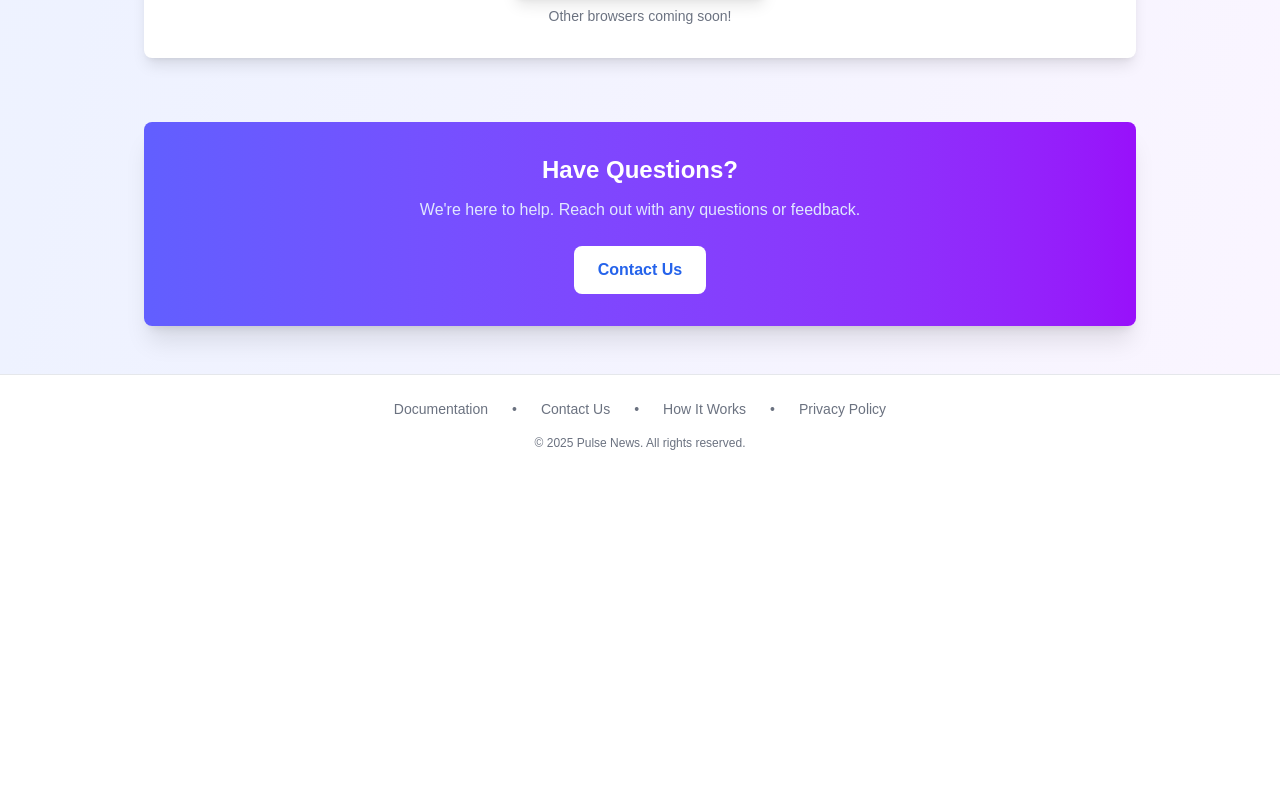
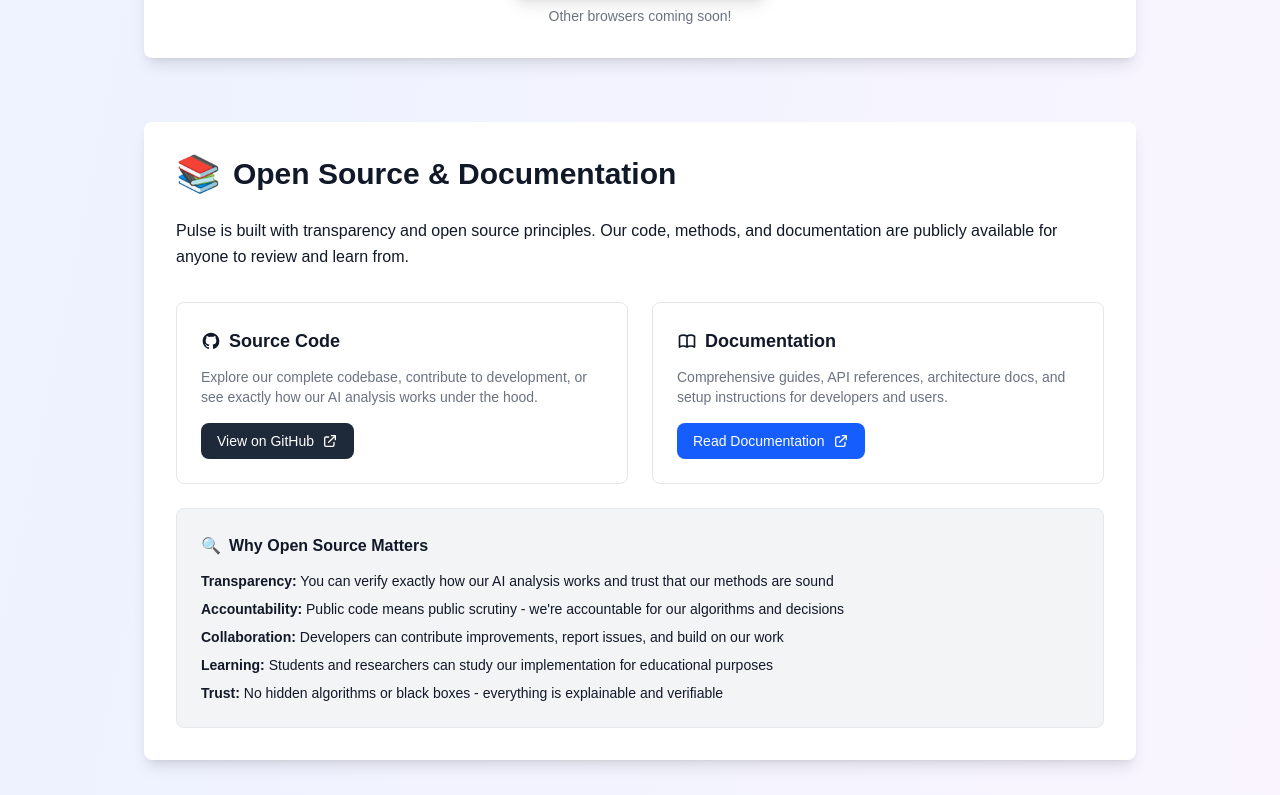
Before and after one commit to caderichard-debug/Pulse-News, a Next.js app in the folder frontend/: page /how-it-works in a window 1280 px wide. Shown: the part 5325-6120 px from the top of the page. Before the commit the page ends 5800 px from the top, so only its background shows below. Built offline with nearby package versions, Linux system fonts and the light colour scheme; no server answers.

Commit message:
add docs advertising to website.

```diff
--- a/frontend/src/app/how-it-works/page.tsx
+++ b/frontend/src/app/how-it-works/page.tsx
@@ -458,6 +458,83 @@
             </div>
           </section>
 
+          {/* Open Source & Documentation */}
+          <section className="mb-16">
+            <div className="bg-card rounded-lg shadow-lg p-8">
+              <h2 className="text-3xl font-bold text-foreground mb-6 flex items-center gap-3">
+                <span className="text-4xl">📚</span>
+                Open Source & Documentation
+              </h2>
+              <div className="space-y-4 text-card-foreground leading-relaxed">
+                <p>
+                  Pulse is built with transparency and open source principles. Our code, methods, and documentation are publicly available for anyone to review and learn from.
+                </p>
+
+                <div className="grid md:grid-cols-2 gap-6 mt-8">
+                  <div className="bg-background border border-border rounded-lg p-6">
+                    <h3 className="font-semibold text-lg text-foreground mb-3 flex items-center gap-2">
+                      <svg className="w-5 h-5" fill="currentColor" viewBox="0 0 24 24">
+                        <path fillRule="evenodd" d="M12 2C6.477 2 2 6.484 2 12.017c0 4.425 2.865 8.18 6.839 9.504.5.092.682-.217.682-.483 0-.237-.008-.868-.013-1.703-2.782.605-3.369-1.343-3.369-1.343-.454-1.158-1.11-1.466-1.11-1.466-.908-.62.069-.608.069-.608 1.003.07 1.531 1.032 1.531 1.032.892 1.53 2.341 1.088 2.91.832.092-.647.35-1.088.636-1.338-2.22-.253-4.555-1.113-4.555-4.951 0-1.093.39-1.988 1.029-2.688-.103-.253-.446-1.272.098-2.65 0 0 .84-.27 2.75 1.026A9.564 9.564 0 0112 6.844c.85.004 1.705.115 2.504.337 1.909-1.296 2.747-1.027 2.747-1.027.546 1.379.202 2.398.1 2.651.64.7 1.028 1.595 1.028 2.688 0 3.848-2.339 4.695-4.566 4.943.359.309.678.92.678 1.855 0 1.338-.012 2.419-.012 2.747 0 .268.18.58.688.482A10.019 10.019 0 0022 12.017C22 6.484 17.522 2 12 2z" clipRule="evenodd" />
+                      </svg>
+                      Source Code
+                    </h3>
+                    <p className="text-sm text-muted-foreground mb-4">
+                      Explore our complete codebase, contribute to development, or see exactly how our AI analysis works under the hood.
+                    </p>
+                    <a
+                      href="https://github.com/caderichard-debug/Pulse-News"
+                      target="_blank"
+                      rel="noopener noreferrer"
+                      className="inline-flex items-center gap-2 px-4 py-2 bg-gray-800 dark:bg-gray-700 text-white rounded-lg hover:bg-gray-700 dark:hover:bg-gray-600 transition-colors font-medium text-sm"
+                    >
+                      View on GitHub
+                      <svg className="w-4 h-4" fill="none" stroke="currentColor" viewBox="0 0 24 24">
+                        <path strokeLinecap="round" strokeLinejoin="round" strokeWidth={2} d="M10 6H6a2 2 0 00-2 2v10a2 2 0 002 2h10a2 2 0 002-2v-4M14 4h6m0 0v6m0-6L10 14" />
+                      </svg>
+                    </a>
+                  </div>
+
+                  <div className="bg-background border border-border rounded-lg p-6">
+                    <h3 className="font-semibold text-lg text-foreground mb-3 flex items-center gap-2">
+                      <svg className="w-5 h-5" fill="none" stroke="currentColor" viewBox="0 0 24 24">
+                        <path strokeLinecap="round" strokeLinejoin="round" strokeWidth={2} d="M12 6.253v13m0-13C10.832 5.477 9.246 5 7.5 5S4.168 5.477 3 6.253v13C4.168 18.477 5.754 18 7.5 18s3.332.477 4.5 1.253m0-13C13.168 5.477 14.754 5 16.5 5c1.747 0 3.332.477 4.5 1.253v13C19.832 18.477 18.247 18 16.5 18c-1.746 0-3.332.477-4.5 1.253" />
+                      </svg>
+                      Documentation
+                    </h3>
+                    <p className="text-sm text-muted-foreground mb-4">
+                      Comprehensive guides, API references, architecture docs, and setup instructions for developers and users.
+                    </p>
+                    <a
+                      href="https://pulse-news.readthedocs.io/en/latest/"
+                      target="_blank"
+                      rel="noopener noreferrer"
+                      className="inline-flex items-center gap-2 px-4 py-2 bg-blue-600 dark:bg-blue-700 text-white rounded-lg hover:bg-blue-700 dark:hover:bg-blue-800 transition-colors font-medium text-sm"
+                    >
+                      Read Documentation
+                      <svg className="w-4 h-4" fill="none" stroke="currentColor" viewBox="0 0 24 24">
+                        <path strokeLinecap="round" strokeLinejoin="round" strokeWidth={2} d="M10 6H6a2 2 0 00-2 2v10a2 2 0 002 2h10a2 2 0 002-2v-4M14 4h6m0 0v6m0-6L10 14" />
+                      </svg>
+                    </a>
+                  </div>
+                </div>
+
+                <div className="bg-secondary border border-border rounded-lg p-6 mt-6">
+                  <h3 className="font-semibold text-foreground mb-3 flex items-center gap-2">
+                    <span>🔍</span>
+                    <span>Why Open Source Matters</span>
+                  </h3>
+                  <ul className="text-sm text-card-foreground space-y-2">
+                    <li><strong>Transparency:</strong> You can verify exactly how our AI analysis works and trust that our methods are sound</li>
+                    <li><strong>Accountability:</strong> Public code means public scrutiny - we're accountable for our algorithms and decisions</li>
+                    <li><strong>Collaboration:</strong> Developers can contribute improvements, report issues, and build on our work</li>
+                    <li><strong>Learning:</strong> Students and researchers can study our implementation for educational purposes</li>
+                    <li><strong>Trust:</strong> No hidden algorithms or black boxes - everything is explainable and verifiable</li>
+                  </ul>
+                </div>
+              </div>
+            </div>
+          </section>
+
           {/* Footer CTA */}
           <div className="text-center bg-gradient-to-r from-indigo-500 to-purple-600 dark:from-indigo-600 dark:to-purple-700 rounded-lg shadow-xl p-8 text-white">
             <h2 className="text-2xl font-bold mb-3">Have Questions?</h2>
--- a/frontend/src/app/welcome/page.tsx
+++ b/frontend/src/app/welcome/page.tsx
@@ -186,6 +186,7 @@
             <p className="text-lg text-muted-foreground max-w-2xl mx-auto mb-6">
               Pulse is built in the open. Our code is public, our methods are transparent, and our AI analysis is explainable.
             </p>
+            <div className="flex flex-col sm:flex-row gap-4 justify-center">
               <a
                 href="https://github.com/caderichard-debug/Pulse-News"
                 target="_blank"
@@ -197,6 +198,18 @@
                 </svg>
                 View on GitHub
               </a>
+              <a
+                href="https://pulse-news.readthedocs.io/en/latest/"
+                target="_blank"
+                rel="noopener noreferrer"
+                className="inline-flex items-center gap-2 px-6 py-3 bg-blue-600 dark:bg-blue-700 text-white rounded-lg hover:bg-blue-700 dark:hover:bg-blue-800 transition-colors font-medium"
+              >
+                <svg className="w-5 h-5" fill="none" stroke="currentColor" viewBox="0 0 24 24">
+                  <path strokeLinecap="round" strokeLinejoin="round" strokeWidth={2} d="M12 6.253v13m0-13C10.832 5.477 9.246 5 7.5 5S4.168 5.477 3 6.253v13C4.168 18.477 5.754 18 7.5 18s3.332.477 4.5 1.253m0-13C13.168 5.477 14.754 5 16.5 5c1.747 0 3.332.477 4.5 1.253v13C19.832 18.477 18.247 18 16.5 18c-1.746 0-3.332.477-4.5 1.253" />
+                </svg>
+                Read Documentation
+              </a>
+            </div>
           </div>
         </div>
 
```
Lines whose indentation alone changed are shown as unchanged.
